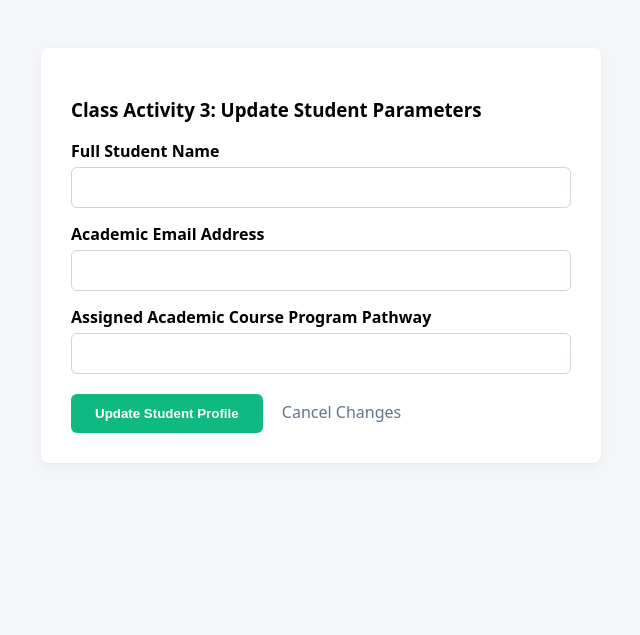
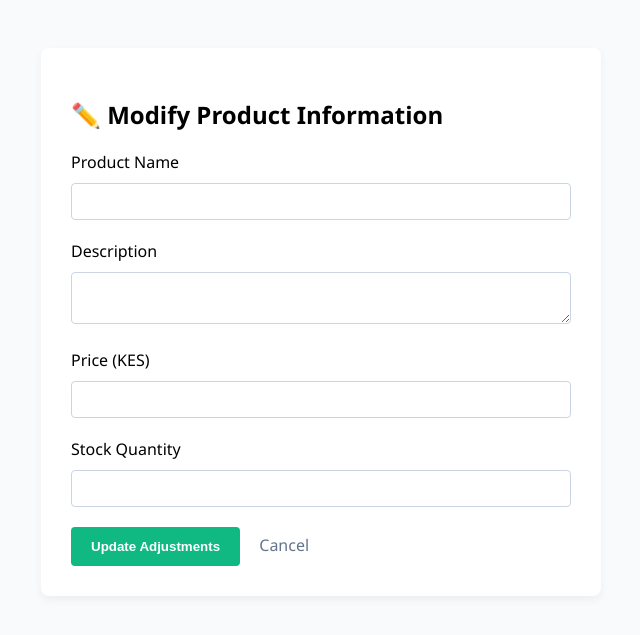
Before and after one commit to Claire-kaki/BIT3208_Project, a PHP site: page /edit.php in a window 1280 px wide. Shown: the top 635 px of the page, without its empty margins (319-959 px from the left). Run offline with PHP 8.4, Linux system fonts and the light colour scheme; data that the repository does not hold is empty; a stand-in replaces the project's code that opens the database connection.

Commit message:
updated
updated week 6

```diff
--- /dev/null
+++ b/week6/connection.php
@@ -0,0 +1,8 @@
+<?php
+// Central MySQL Database Link Framework
+$conn = mysqli_connect("localhost", "root", "", "studentdb");
+
+if (!$conn) {
+    die("Connection Failed: " . mysqli_connect_error());
+}
+?>
--- a/week6/edit.php
+++ b/week6/edit.php
@@ -1,67 +1,65 @@
 <?php
-include 'db_connect.php';
+include("connection.php");
 
-// Fetch the targeted record metrics to fill the form inputs
+// Fetch active row fields into inputs
 if (isset($_GET['id'])) {
     $id = intval($_GET['id']);
-    $record_set = mysqli_query($conn, "SELECT * FROM students WHERE id = $id");
-    $row = mysqli_fetch_assoc($record_set);
-
-    if (!$row) {
-        die("Record entry missing from schema rows.");
-    }
+    $result = mysqli_query($conn, "SELECT * FROM products WHERE product_id = $id");
+    $product = mysqli_fetch_assoc($result);
 }
 
-// Handle the relational SQL UPDATE execution query when submitted
-if (isset($_POST['commit_update'])) {
-    $id = intval($_POST['id']);
-    $fullname = mysqli_real_escape_string($conn, trim($_POST['fullname']));
-    $email = mysqli_real_escape_string($conn, trim($_POST['email']));
-    $course = mysqli_real_escape_string($conn, trim($_POST['course']));
+// --- 3. UPDATE OPERATION (Modifying Existing Data) ---
+if (isset($_POST['update_product'])) {
+    $id    = intval($_POST['product_id']);
+    $name  = trim($_POST['product_name']);
+    $desc  = trim($_POST['description']);
+    $price = $_POST['price'];
+    $stock = $_POST['stock_quantity'];
 
-    $update_sql = "UPDATE students SET fullname='$fullname', email='$email', course='$course' WHERE id=$id";
+    // FIXED: Correct binding specifier format string (ssdii)
+    $stmt = $conn->prepare("UPDATE products SET product_name=?, description=?, price=?, stock_quantity=? WHERE product_id=?");
+    $stmt->bind_param("ssdii", $name, $desc, $price, $stock, $id);
 
-    if (mysqli_query($conn, $update_sql)) {
-        header("Location: /BIT3208_Project/week6/index.php");
+    if ($stmt->execute()) {
+        header("Location: products.php");
         exit();
-    } else {
-        echo "Error modifying file metrics: " . mysqli_error($conn);
     }
+    $stmt->close();
 }
 ?>
 <!DOCTYPE html>
 <html lang="en">
 <head>
     <meta charset="UTF-8">
-    <title>Class Activity 3: Edit Student Profile Matrix</title>
+    <title>Edit Product Properties</title>
     <style>
-        body { font-family: system-ui, sans-serif; background-color: #f4f6f9; padding: 40px; }
-        .edit-container { max-width: 500px; margin: auto; background: white; padding: 30px; border-radius: 8px; box-shadow: 0 4px 12px rgba(0,0,0,0.05); }
-        label { display: block; font-weight: bold; margin-top: 15px; margin-bottom: 5px; }
-        input { width: 100%; padding: 12px; border: 1px solid #cbd5e1; border-radius: 6px; box-sizing: border-box; }
-        button { background-color: #10b981; color: white; font-weight: bold; padding: 12px 24px; border: none; border-radius: 6px; cursor: pointer; margin-top: 20px; }
+        body { font-family: 'Segoe UI', Arial, sans-serif; background: #f8fafc; padding: 40px; }
+        .edit-box { background: white; padding: 30px; border-radius: 8px; max-width: 500px; margin: 0 auto; box-shadow: 0 4px 10px rgba(0,0,0,0.05); }
+        input, textarea { width: 100%; padding: 10px; margin: 10px 0 20px 0; border: 1px solid #cbd5e1; border-radius: 4px; box-sizing: border-box; }
+        button { background: #10b981; color: white; padding: 12px 20px; border: none; border-radius: 4px; font-weight: bold; cursor: pointer; }
     </style>
 </head>
 <body>
+    <div class="edit-box">
+        <h2>✏️ Modify Product Information</h2>
+        <form method="POST" action="edit.php">
+            <input type="hidden" name="product_id" value="<?php echo $product['product_id']; ?>">
 
-<div class="edit-container">
-    <h3>Class Activity 3: Update Student Parameters</h3>
-    <form method="POST" action="edit.php">
-        <input type="hidden" name="id" value="<?php echo $row['id']; ?>">
+            <label>Product Name</label>
+            <input type="text" name="product_name" value="<?php echo htmlspecialchars($product['product_name']); ?>" required>
 
-        <label>Full Student Name</label>
-        <input type="text" name="fullname" value="<?php echo htmlspecialchars($row['fullname']); ?>" required>
+            <label>Description</label>
+            <textarea name="description"><?php echo htmlspecialchars($product['description']); ?></textarea>
 
-        <label>Academic Email Address</label>
-        <input type="email" name="email" value="<?php echo htmlspecialchars($row['email']); ?>" required>
+            <label>Price (KES)</label>
+            <input type="number" step="0.01" name="price" value="<?php echo $product['price']; ?>" required>
 
-        <label>Assigned Academic Course Program Pathway</label>
-        <input type="text" name="course" value="<?php echo htmlspecialchars($row['course']); ?>" required>
+            <label>Stock Quantity</label>
+            <input type="number" name="stock_quantity" value="<?php echo $product['stock_quantity']; ?>" required>
 
-        <button type="submit" name="commit_update">Update Student Profile</button>
-        <a href="/BIT3208_Project/week6/index.php" style="margin-left: 15px; color: #64748b; text-decoration: none;">Cancel Changes</a>
-    </form>
-</div>
-
+            <button type="submit" name="update_product">Update Adjustments</button>
+            <a href="products.php" style="margin-left: 15px; color: #64748b; text-decoration: none;">Cancel</a>
+        </form>
+    </div>
 </body>
 </html>
```
Also changed, not shown: week6/delete.php (+9 -14 lines), week6/products.php (added, +98 -0 lines), week6/schema.sql (+12 -36 lines), week6/README.md.
